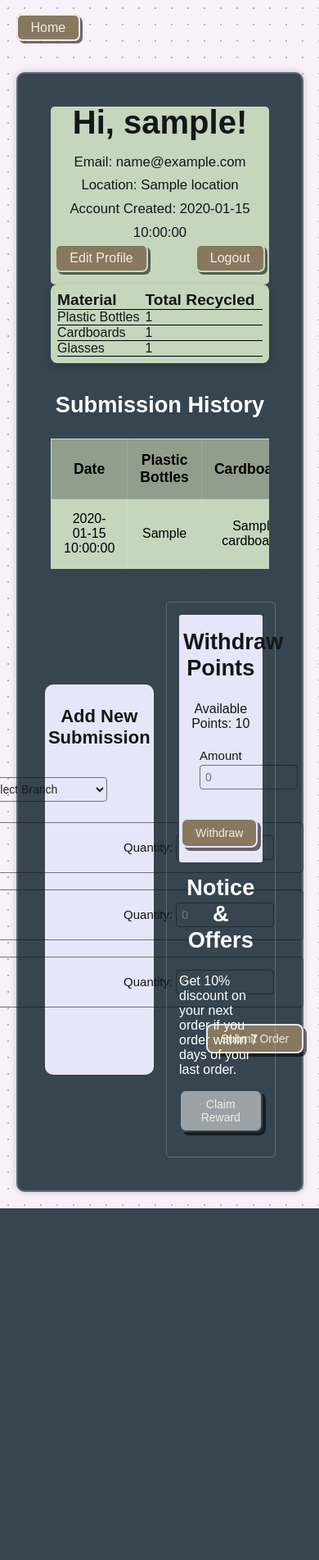
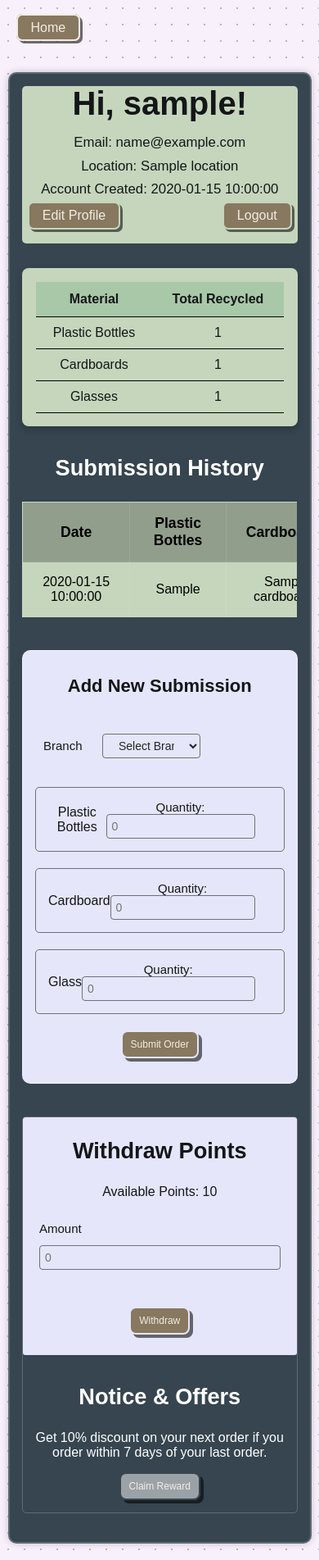
Before and after one commit to kausar2nd/testShunno, a Flask app: template app/templates/user_dashboard.html in a window 390 px wide. Shown: the whole page at 82% size. Before the commit the page ends 1474 px from the top, so only its background shows below. Run offline with Flask 3, Linux system fonts and the light colour scheme; the template is opened without the code that fills it: most values are stand-ins (such as "Sample title", 1, 10 or a date in 2020).

Commit message:
update user dashboard

```diff
--- a/app/static/css/user_dashboard_style.css
+++ b/app/static/css/user_dashboard_style.css
@@ -440,7 +440,124 @@ h2 {
 #edit-profile-btn {
     margin-bottom: 10px;
 }
+
 @media screen and (max-width: 768px) {
+    .profile_card {
+        flex-direction: column;
+        align-items: center;
+        text-align: center;
+        gap: 30px;
+    }
+
+    .user-summary {
+        width: 90%;
+        padding: 5%;
+        font-size: 14px;
+    }
+
+    .user-summary table {
+        font-size: 14px;
+        width: 100%;
+        border-spacing: 8px;
+    }
+
+    .user-summary th,
+    .user-summary td {
+        font-size: 1rem;
+        text-align: center;
+        padding: 10px;
+    }
+
+    .user-summary th {
+        font-weight: bold;
+        background: #A8C8A8;
+        padding: 12px;
+    }
+
+    .transactions-container {
+        max-height: 250px;
+        overflow-x: auto;
+    }
+
+    .transactions-container table {
+        min-width: 600px;
+    }
+    .wrapper {
+        width: 95%;
+        margin: 20px 0;
+        padding: 15px;
+    }
+
+    .bottom_section {
+        display: flex;
+        flex-direction: column;
+        align-items: center;
+        width: 100%;
+        gap: 20px;
+    }
+    .new-order {
+        width: fit-content;
+        padding: 15px;
+        text-align: center;
+        overflow: auto;
+        margin-bottom: 20px;
+    }
+
+    .items-section {
+        width: 100%;
+        min-width: auto;
+    }
+
+    .input-box {
+        padding: 10px;;
+        text-align: left;
+    }
+
+    .input-box select,
+    .item-group input[type="number"] {
+        width: 100%;
+        max-width: none;
+    }
+
+    .submit-btn {
+            float:none;
+            margin: 15px 0;
+            padding: 8px 10px;
+            font-size: 12px;
+        }
+
+        .extra_board {
+            width: 100%;
+            margin-left: 0;
+            padding: 0px;
+            text-align: center;
+            margin-bottom: 20px;
+        }
+
+        .withdraw {
+            width: 100%;
+            padding: 10px;
+            text-align: center;
+            margin-bottom: 20px;
+        }
+
+        .withdraw form {
+            font-size: 18px;
+            margin-top: 15px;
+        }
+
+        .withdraw input[type="number"] {
+            width: 100%;
+            max-width: none;
+            margin-top: 10px;
+
+       }
+       #reward {
+        float:center;
+        margin: 15px 0;
+        padding: 8px 10px;
+        font-size: 12px;
+    }
     .profile_card {
         flex-direction: column;
         height: auto;
```
